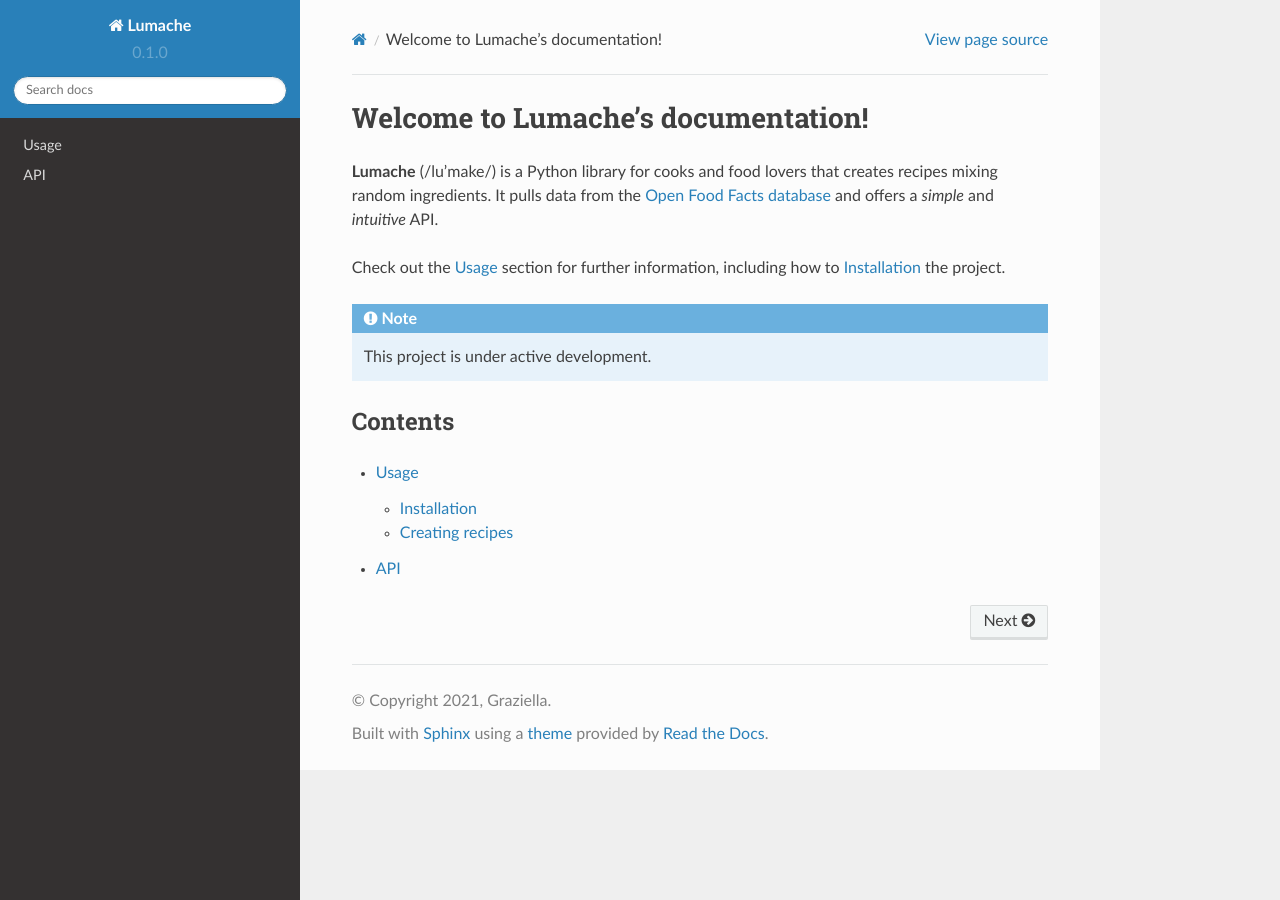
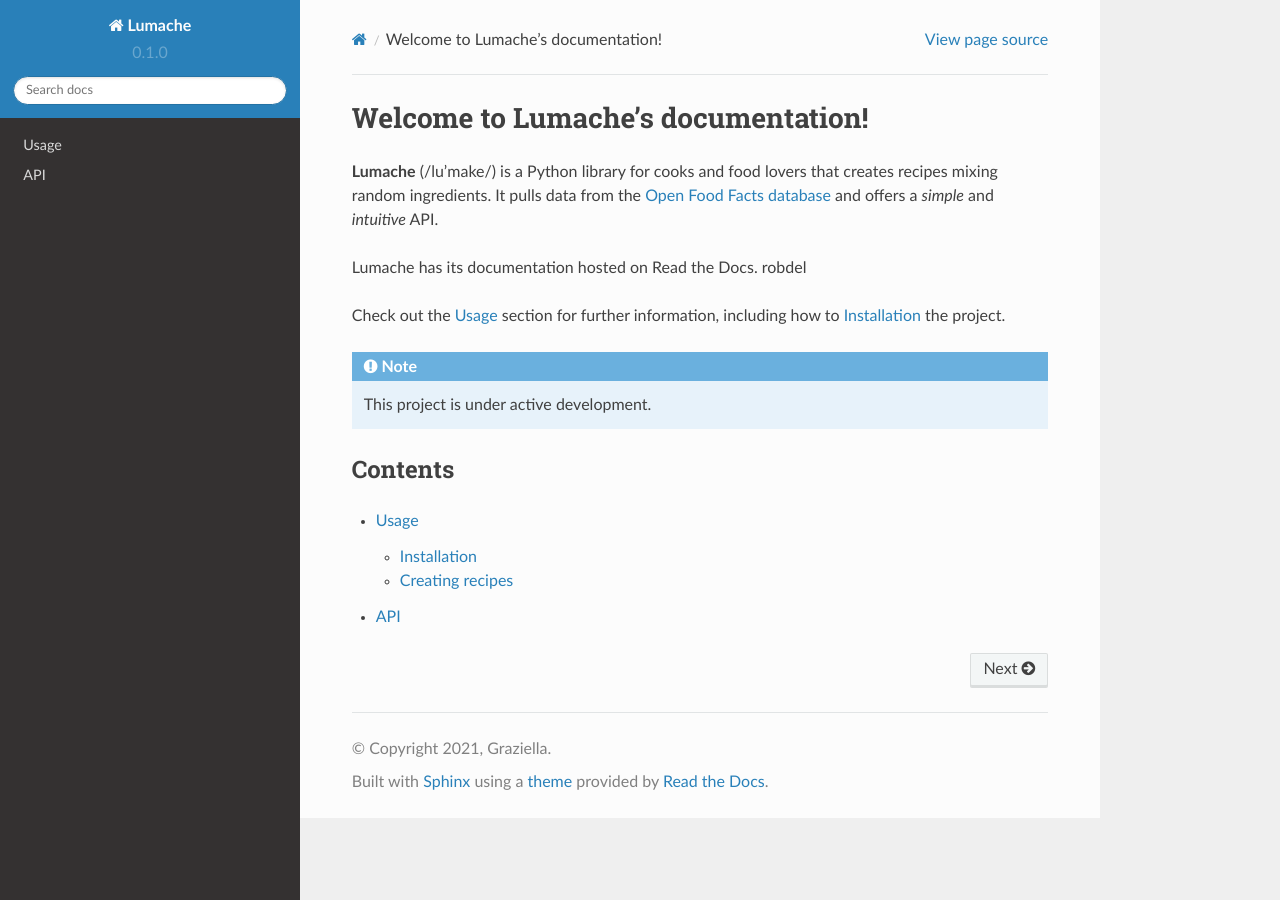
Before and after one commit to delima87/testDocs, a Sphinx documentation site: the page built from docs/source/index.rst, in a window 1280 px wide. Built offline with Sphinx 7.4.7 and the Read the Docs theme 2.0.0, drawn with Linux system fonts in a browser that asks for light colours.

Commit message:
Update index.rst

```diff
--- a/docs/source/index.rst
+++ b/docs/source/index.rst
@@ -1,10 +1,11 @@
 Welcome to Lumache's documentation!
 ===================================
-
 **Lumache** (/lu'make/) is a Python library for cooks and food lovers
 that creates recipes mixing random ingredients.
 It pulls data from the `Open Food Facts database <https://world.openfoodfacts.org/>`_
 and offers a *simple* and *intuitive* API.
+
+Lumache has its documentation hosted on Read the Docs. robdel
 
 Check out the :doc:`usage` section for further information, including
 how to :ref:`installation` the project.
```
